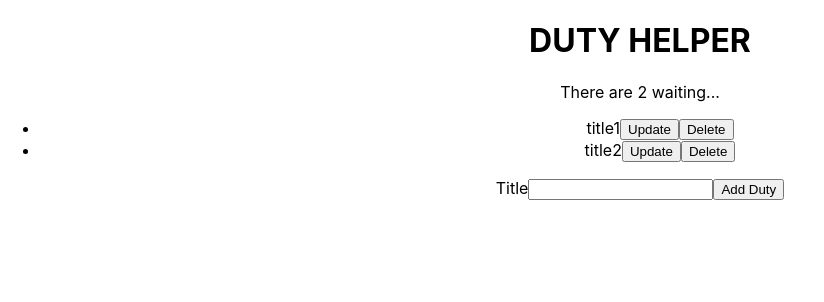
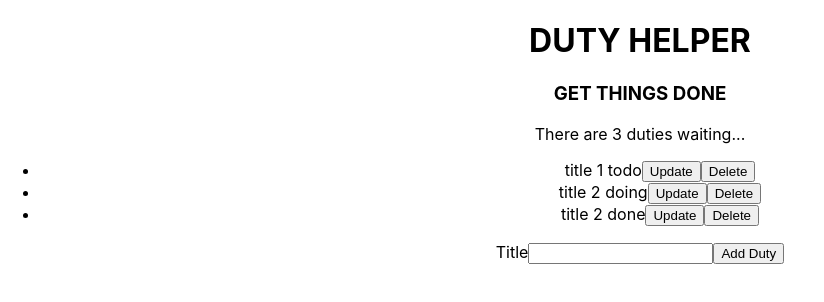
Before and after one commit to Heltzel/todo_test, a React (Create React App) app: page / in a window 1280 px wide. Shown: the top 302 px of the page, without its empty margins (0-824 px from the left). Built offline with nearby package versions, Linux system fonts and the light colour scheme.

Commit message:
Setup TodoContext

```diff
--- a/src/App.js
+++ b/src/App.js
@@ -2,13 +2,16 @@ import './App.css'
 import Appbar from './components/Appbar'
 import Todoform from './components/Todoform'
 import Todolist from './components/Todolist'
+import TodoContextProvider from './contexts/TodoContext'
 
 function App() {
   return (
     <div className="App">
-      <Appbar />
-      <Todolist />
-      <Todoform />
+      <TodoContextProvider>
+        <Appbar />
+        <Todolist />
+        <Todoform />
+      </TodoContextProvider>
     </div>
   )
 }
--- a/src/components/Appbar.js
+++ b/src/components/Appbar.js
@@ -1,15 +1,14 @@
-import React from 'react'
+import React, { useContext } from 'react'
+import { TodoContext } from '../contexts/TodoContext'
 
 function Appbar() {
-  const todos = [
-    { id: 1, title: 'title1' },
-    { id: 2, title: 'title2' },
-  ]
+  const { todos } = useContext(TodoContext)
 
   return (
     <div>
       <h1>{'Duty helper'.toUpperCase()}</h1>
-      <p>There are {todos.length} waiting...</p>
+      <h3>{'Get things done'.toUpperCase()}</h3>
+      <p>There are {todos.length} duties waiting...</p>
     </div>
   )
 }
--- a/src/components/Tododetails.js
+++ b/src/components/Tododetails.js
@@ -4,6 +4,7 @@ function Tododetails({ todo }) {
   return (
     <li>
       <span> {todo.title}</span>
+      <span> {todo.status}</span>
       <button>Update</button>
       <button>Delete</button>
     </li>
--- a/src/components/Todolist.js
+++ b/src/components/Todolist.js
@@ -1,11 +1,9 @@
-import React from 'react'
+import React, { useContext } from 'react'
+import { TodoContext } from '../contexts/TodoContext'
 import Tododetails from './Tododetails'
 
 function Todolist() {
-  const todos = [
-    { id: 1, title: 'title1' },
-    { id: 2, title: 'title2' },
-  ]
+  const { todos } = useContext(TodoContext)
 
   return todos.length ? (
     <div>
--- /dev/null
+++ b/src/contexts/TodoContext.js
@@ -0,0 +1,23 @@
+import React, { createContext, useState } from 'react'
+
+export const TodoContext = createContext()
+
+const TodoContextProvider = (props) => {
+  const [todos, setTodos] = useState([
+    { id: 1, title: 'title 1', status: 'todo' },
+    { id: 2, title: 'title 2', status: 'doing' },
+    { id: 3, title: 'title 2', status: 'done' },
+  ])
+
+  // const addTodo = ()=>{}
+  // const updateTodo = ()=>{}
+  // const removeTodo = ()=>{}
+
+  return (
+    <TodoContext.Provider value={{ todos }}>
+      {props.children}
+    </TodoContext.Provider>
+  )
+}
+
+export default TodoContextProvider
```
